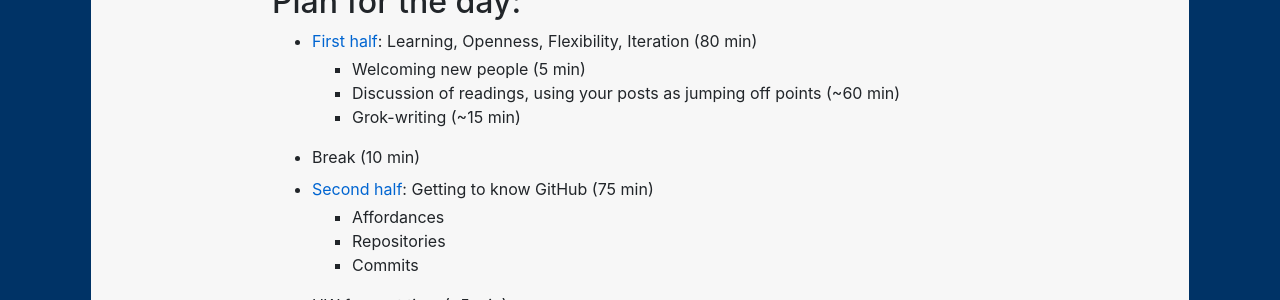
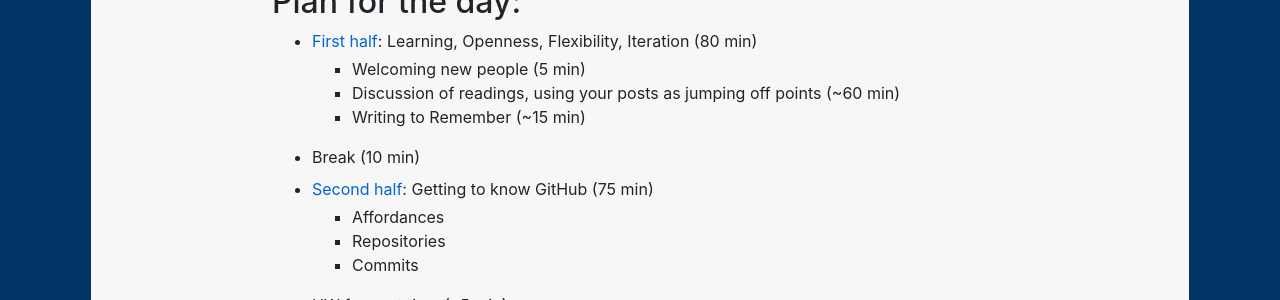
Before and after one commit to benmiller314/dsam2025fall, a Jekyll site: the page built from oldplans/week-03.md, in a window 1280 px wide and 900 px high, scrolled down 408 px. Shown: the part 153-453 px from the top of the window. Built offline with Jekyll 4.4.1, drawn with Linux system fonts in a browser that asks for light colours; our own code applies the rules of GitHub Pages for plain Markdown files.

Commit message:
"grok" has a new meaning now
: [

```diff
--- a/oldplans/week-03.md
+++ b/oldplans/week-03.md
@@ -35,7 +35,7 @@
 * [First half](#first-half): Learning, Openness, Flexibility, Iteration (80 min)
     - Welcoming new people (5 min)
     - Discussion of readings, using your posts as jumping off points (~60 min)
-    - Grok-writing (~15 min)
+    - Writing to Remember (~15 min)
 * Break (10 min)
 * [Second half](#second-half): Getting to know GitHub (75 min)
     - Affordances
```
